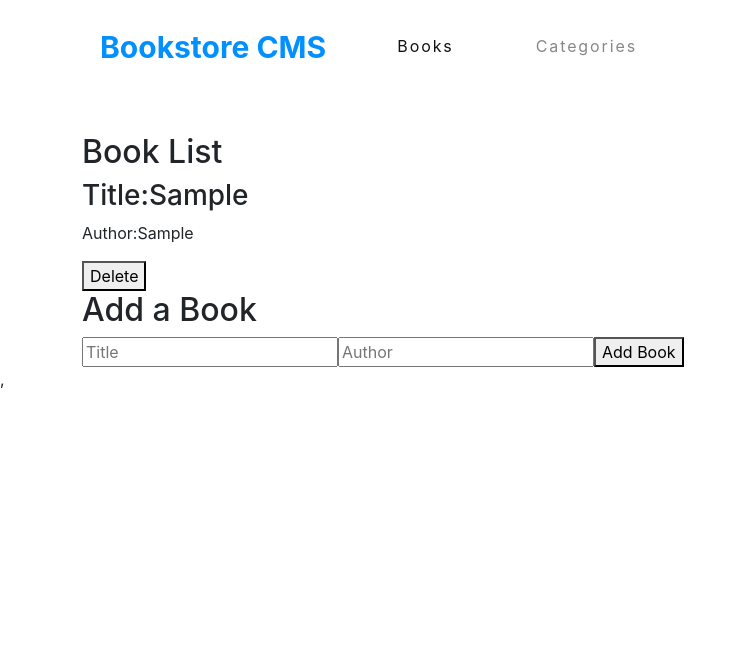
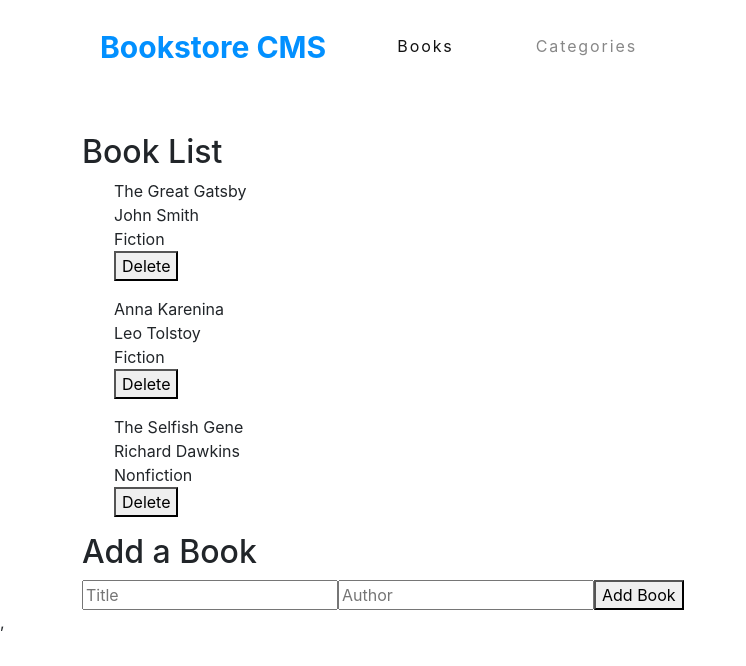
Before and after one commit to NalianAchei2020/bookstore, a React (Create React App) app: page / in a window 1280 px wide. Both pictures are taken after typing "Sample", "Sample" into the empty fields and a click on the button "Add Book". Shown: the top 666 px of the page, without its empty margins (0-746 px from the left). Built offline with nearby package versions, Linux system fonts and the light colour scheme.

Commit message:
display books

```diff
--- a/src/components/book.js
+++ b/src/components/book.js
@@ -1,30 +1,21 @@
 import React from 'react';
-import PropTypes from 'prop-types';
+import { useSelector } from 'react-redux';
 
-function Book({ title, author, onDelete }) {
-  const handleDelete = () => {
-    onDelete(title);
-  };
+function Book() {
+  const books = useSelector((state) => state.books.books);
+  console.log(books);
   return (
     <div>
-      <h3>
-        Title:
-        {title}
-      </h3>
-      <p>
-        Author:
-        {author}
-      </p>
-      <button type="button" onClick={handleDelete}>
-        Delete
-      </button>
+      {books.map((book) => (
+        <ul key={book.id}>
+          <li>{book.title}</li>
+          <li>{book.author}</li>
+          <li>{book.category}</li>
+          <button type="button">Delete</button>
+        </ul>
+      ))}
     </div>
   );
 }
-Book.propTypes = {
-  title: PropTypes.func.isRequired,
-  author: PropTypes.func.isRequired,
-  onDelete: PropTypes.func.isRequired,
-};
 
 export default Book;
```
